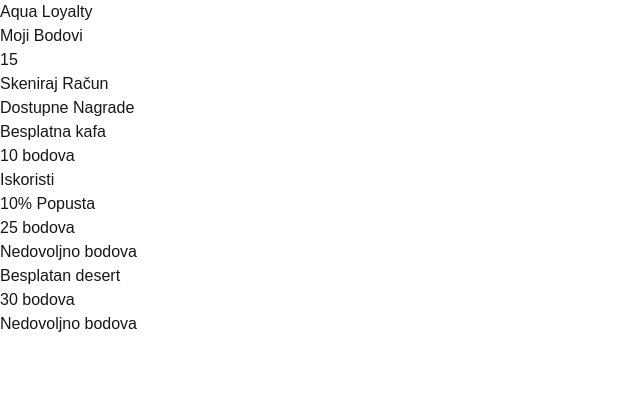
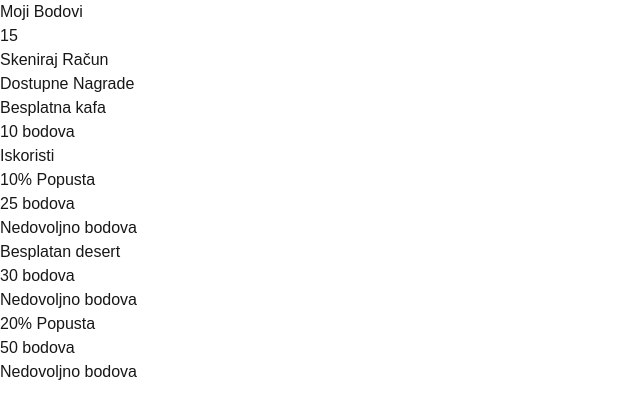
Before and after one commit to AquaPirot/aqua-loyalty, a Next.js app in the folder apps/web/: page / in a window 1280 px wide. Shown: the top 418 px of the page, without its empty margins (0-640 px from the left). Built offline with nearby package versions, Linux system fonts and the light colour scheme.

Commit message:
Fix client component error

```diff
--- a/apps/web/src/app/page.tsx
+++ b/apps/web/src/app/page.tsx
@@ -1,18 +1,23 @@
+'use client';
+
+import { RewardCard } from '@/components/rewards/reward-card';
 import { Button } from '@/components/ui/button';
-import { RewardCard } from '@/components/rewards/reward-card';
-import { MainLayout } from '@/components/layout/main-layout';
 
+export default function HomePage() {
+  const currentPoints = 15;
   const rewards = [
     { name: 'Besplatna kafa', points: 10 },
     { name: '10% Popusta', points: 25 },
     { name: 'Besplatan desert', points: 30 },
+    { name: '20% Popusta', points: 50 },
+
   ];
 
-export default function HomePage() {
-  const currentPoints = 15;
+  const handleRedeem = (name: string) => {
+    alert(`Iskorišćena nagrada: ${name}`);
+  };
 
   return (
-    <MainLayout>
     <div className="max-w-md mx-auto">
       <h1 className="text-2xl font-bold text-center mb-2">Moji Bodovi</h1>
       <div className="bg-white rounded-lg p-6 shadow-md mb-6">
@@ -33,11 +38,10 @@
             name={reward.name}
             points={reward.points}
             isAvailable={currentPoints >= reward.points}
-              onRedeem={() => alert(`Iskorišćena nagrada: ${reward.name}`)}
+            onRedeem={() => handleRedeem(reward.name)}
           />
         ))}
       </div>
     </div>
-    </MainLayout>
   );
 }
```
Lines whose indentation alone changed are shown as unchanged.
